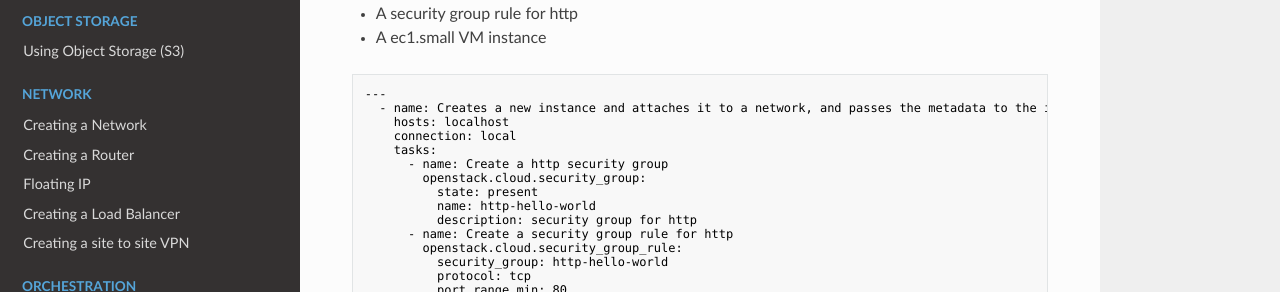
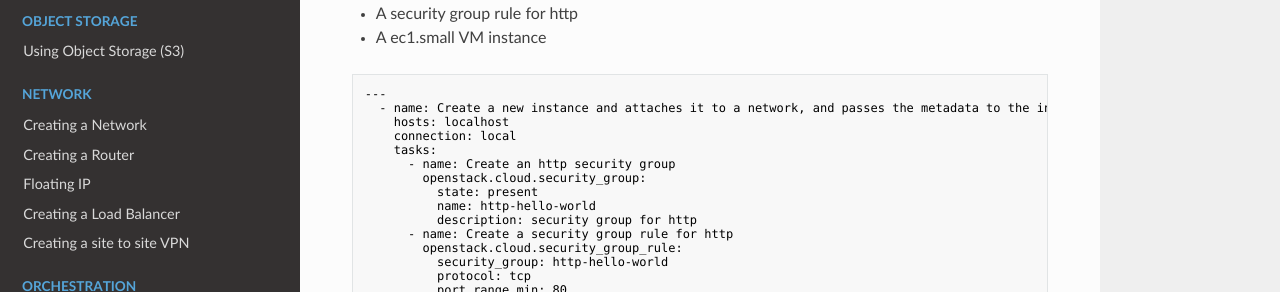
Before and after one commit to leafcloudhq/documentation-rtd, an MkDocs documentation site: the page built from docs/ansible/creating-instances.md, in a window 1280 px wide and 900 px high, scrolled down 763 px. Shown: the part 173-465 px from the top of the window. Built offline with MkDocs 1.6.1, drawn with Linux system fonts in a browser that asks for light colours; nearby versions of some CDN libraries; some of the changed text lies outside the part shown.

Commit message:
Update creating-instances.md

````diff
--- a/docs/ansible/creating-instances.md
+++ b/docs/ansible/creating-instances.md
@@ -37,11 +37,11 @@ The following playbook `create-server.yaml` will create:
 
 ```shell
 ---
-  - name: Creates a new instance and attaches it to a network, and passes the metadata to the instance
+  - name: Create a new instance and attaches it to a network, and passes the metadata to the instance
     hosts: localhost
     connection: local
     tasks:
-      - name: Create a http security group
+      - name: Create an http security group
         openstack.cloud.security_group:
           state: present
           name: http-hello-world
````
